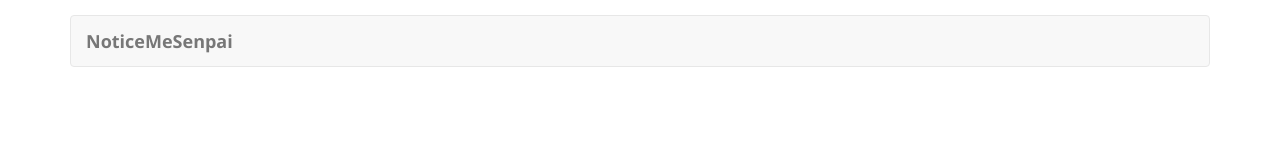
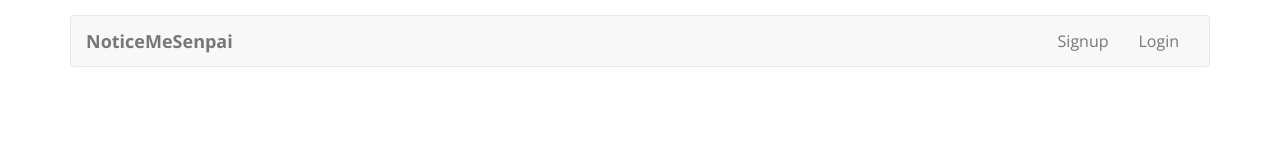
Before and after one commit to DylanLovesCoffee/notice-me, a React (Create React App) app: page / in a window 1280 px wide. Shown: the top 160 px of the page. Built offline with nearby package versions, Linux system fonts and the light colour scheme.

Commit message:
Create navbar with signup and login routes

```diff
--- a/src/App.js
+++ b/src/App.js
@@ -1,6 +1,6 @@
 import React, { Component } from 'react';
 import { Link } from "react-router-dom";
-import { Navbar } from "react-bootstrap";
+import { Nav, Navbar, NavItem } from "react-bootstrap";
 import './App.css';
 import Routes from "./Routes";
 
@@ -15,6 +15,12 @@ class App extends Component {
             </Navbar.Brand>
             <Navbar.Toggle />
           </Navbar.Header>
+          <Navbar.Collapse>
+            <Nav pullRight>
+              <NavItem href="/signup">Signup</NavItem>
+              <NavItem href="/login">Login</NavItem>
+            </Nav>
+          </Navbar.Collapse>
         </Navbar>
         <Routes />
       </div>
```
